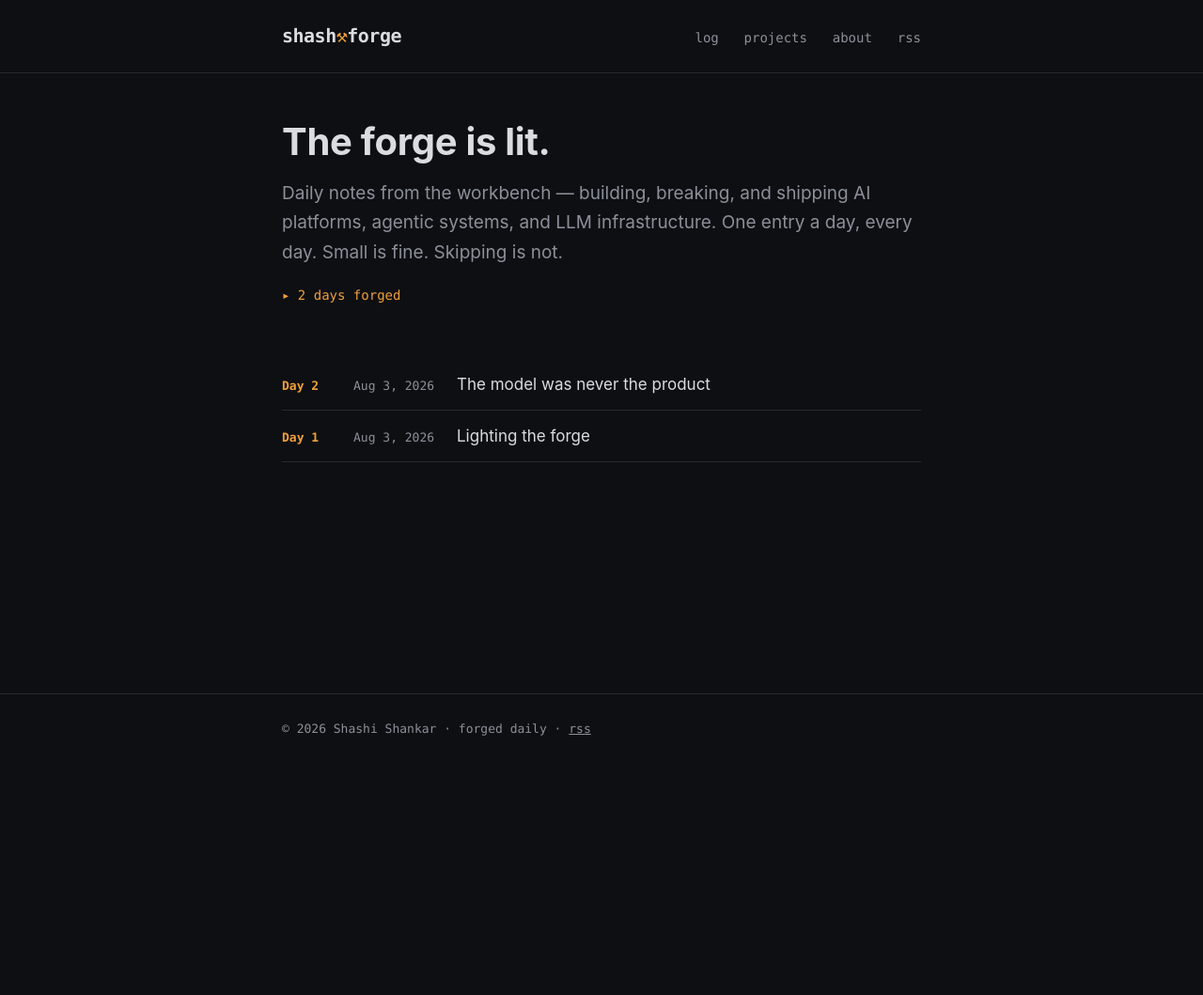
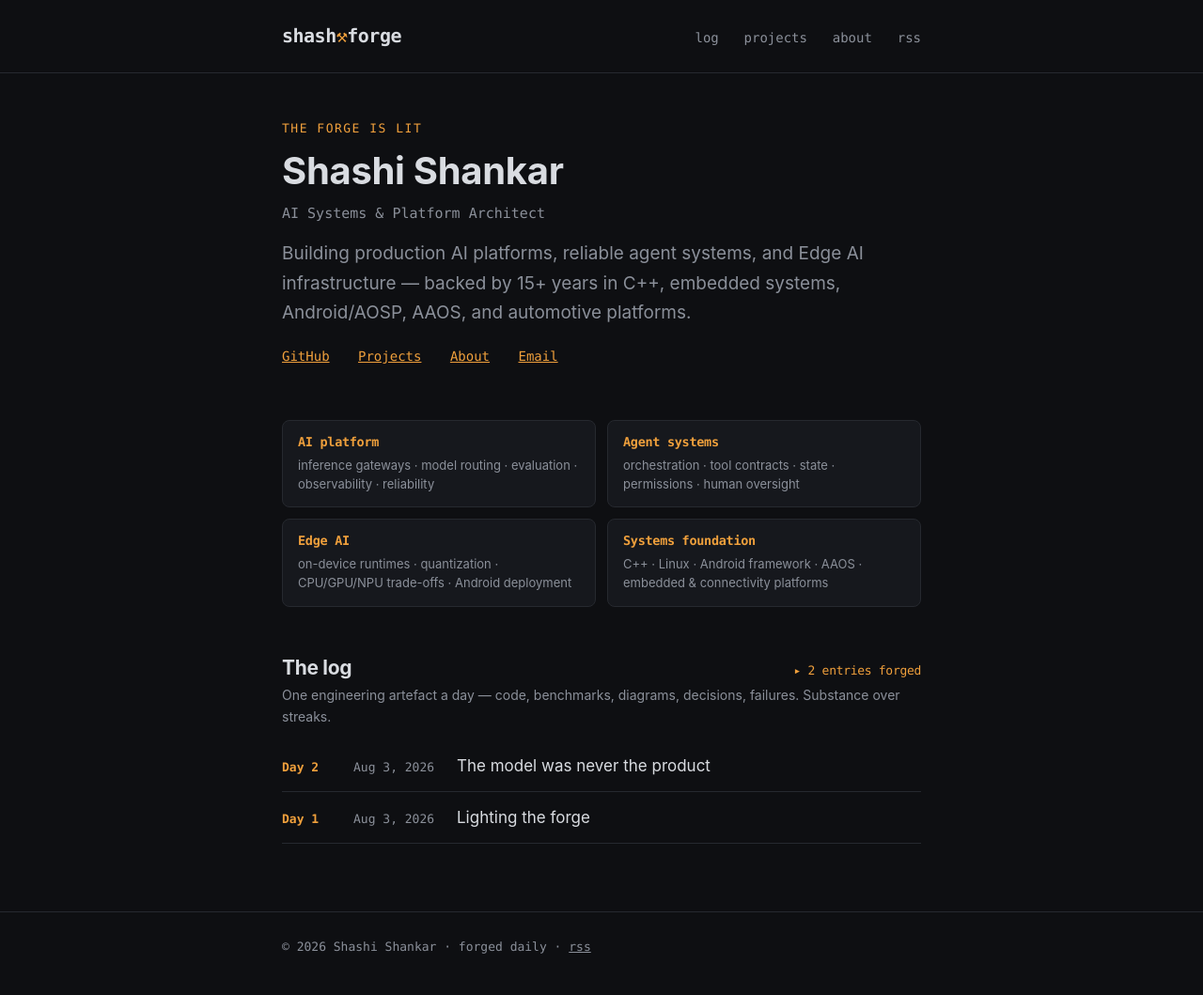
Before and after one commit to shashforge/shashforge.github.io, a Jekyll site: the page built from index.html, in a window 1280 px wide. Shown: the whole page at 94% size. Built offline with Jekyll 4.4.1, drawn with Linux system fonts in a browser that asks for light colours; before the commit the page ends 900 px from its top, so only the background shows below that.

Commit message:
Update index.html with new content and structure

```diff
--- a/index.html
+++ b/index.html
@@ -2,14 +2,46 @@
 layout: default
 ---
 <div class="hero">
-  <h1>The forge is lit.</h1>
+  <p class="kicker">the forge is lit</p>
+  <h1>Shashi Shankar</h1>
+  <p class="role">AI Systems &amp; Platform Architect</p>
   <p class="lede">
-    Daily notes from the workbench — building, breaking, and shipping
-    AI platforms, agentic systems, and LLM infrastructure. One entry a day,
-    every day. Small is fine. Skipping is not.
+    Building production AI platforms, reliable agent systems, and Edge AI
+    infrastructure &mdash; backed by 15+ years in C++, embedded systems,
+    Android/AOSP, AAOS, and automotive platforms.
   </p>
-  <p class="streak">▸ {{ site.posts | size }} {% if site.posts.size == 1 %}day{% else %}days{% endif %} forged</p>
+  <p class="hero-actions">
+    <a href="https://github.com/shashforge">GitHub</a>
+    <a href="/projects/">Projects</a>
+    <a href="/about/">About</a>
+    <a href="mailto:shashishankar1687@gmail.com">Email</a>
+  </p>
 </div>
+
+<div class="cap-grid">
+  <div class="cap">
+    <h3>AI platform</h3>
+    <p>inference gateways &middot; model routing &middot; evaluation &middot; observability &middot; reliability</p>
+  </div>
+  <div class="cap">
+    <h3>Agent systems</h3>
+    <p>orchestration &middot; tool contracts &middot; state &middot; permissions &middot; human oversight</p>
+  </div>
+  <div class="cap">
+    <h3>Edge AI</h3>
+    <p>on-device runtimes &middot; quantization &middot; CPU/GPU/NPU trade-offs &middot; Android deployment</p>
+  </div>
+  <div class="cap">
+    <h3>Systems foundation</h3>
+    <p>C++ &middot; Linux &middot; Android framework &middot; AAOS &middot; embedded &amp; connectivity platforms</p>
+  </div>
+</div>
+
+<h2 class="log-head">The log <span class="streak">&#9656; {{ site.posts | size }} entries forged</span></h2>
+<p class="log-note">
+  One engineering artefact a day &mdash; code, benchmarks, diagrams,
+  decisions, failures. Substance over streaks.
+</p>
 
 <ul class="log-list">
   {% for post in site.posts %}
@@ -17,6 +49,7 @@ layout: default
     <span class="day">{% if post.day %}Day {{ post.day }}{% endif %}</span>
     <span class="date">{{ post.date | date: "%b %-d, %Y" }}</span>
     <a href="{{ post.url }}">{{ post.title }}</a>
+    {% if post.status %}<span class="status-badge">{{ post.status }}</span>{% endif %}
   </li>
   {% endfor %}
 </ul>
```
